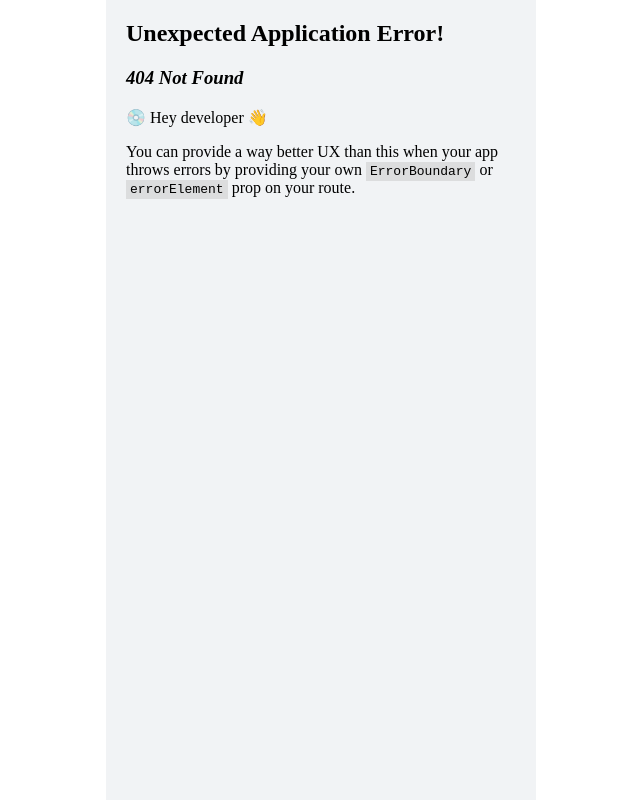
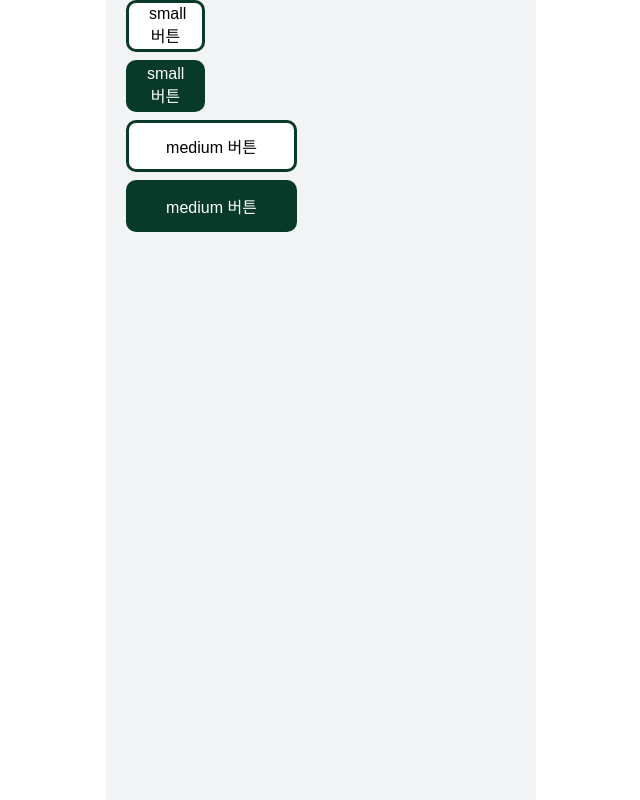
Before and after one commit to PlantHostel/PlantHostel-client, a React (Vite) app: page /guide/button in a window 1280 px wide. Before the commit this address had no page. Shown: the whole page, without its empty margins (319-959 px from the left). Built offline with nearby package versions, Linux system fonts and the light colour scheme.

Commit message:
CommonButton Variant

```diff
--- a/src/components/common/Button.tsx
+++ /dev/null
@@ -1,20 +0,0 @@
-import styled from "styled-components";
-
-interface ButtonProps {
-    text: string;
-}
-
-export const Button = ({ text }: ButtonProps) => {
-    return <ButtonComponent>{text}</ButtonComponent>;
-};
-
-const ButtonComponent = styled.button`
-    color: white;
-    border: none;
-    background-color: #073a29;
-    border-radius: 10px;
-    padding: 20px;
-    font-size: 16px;
-    text-align: center;
-    cursor: pointer;
-`;
--- /dev/null
+++ b/src/components/common/CommonButton.tsx
@@ -0,0 +1,56 @@
+import styled from "styled-components";
+
+interface ButtonProps {
+  text: string;
+  size?: string;
+  txtColor?: string;
+  bgColor?: string;
+  border?: string;
+}
+
+export const CommonButton = ({
+  text,
+  size,
+  bgColor,
+  txtColor,
+  border,
+}: ButtonProps) => {
+  return (
+    <ButtonComponent
+      size={size}
+      bgColor={bgColor}
+      txtColor={txtColor}
+      border={border}
+    >
+      {text}
+    </ButtonComponent>
+  );
+};
+
+const ButtonComponent = styled.button<{
+  size?: string;
+  bgColor?: string;
+  txtColor?: string;
+  border?: string;
+}>`
+  border-radius: 10px;
+  padding: 0 20px;
+  font-size: 16px;
+  text-align: center;
+  height: 52px;
+  cursor: pointer;
+  border: ${(props) => props.border || "none"};
+  background-color: ${(props) => props.bgColor || "#073a29"};
+  color: ${(props) => props.txtColor || "#FFFFFF"};
+  ${(props) =>
+    props.size === "small" &&
+    `
+    width: 79.2px;
+  `}
+
+  ${(props) =>
+    props.size === "medium" &&
+    `
+    width: 171px;
+  `}
+`;
--- a/src/pages/Login.tsx
+++ b/src/pages/Login.tsx
@@ -1,7 +1,7 @@
 import styled from "styled-components";
 import { Header } from "../components/common/Header";
 import { getLogoImage } from "../utils/getImage";
-import { Button } from "../components/common/Button";
+import { CommonButton } from "../components/common/CommonButton";
 import { Input } from "../components/common/Input";
 import { Link } from "react-router-dom";
 import { SocialLoginButton } from "../components/login/SocialLoginButton";
@@ -43,7 +43,7 @@ export const Login = () => {
         <SocialLoginButton text="네이버 로그인" type="naver" />
         <SocialLoginButton text="구글 로그인" type="google" />
       </SocialLoginButtons>
-      <Button text={"로그인"} />
+      <CommonButton text={"로그인"} />
       <div className="sign_in">
         아직 회원이 아니신가요? <span>회원가입</span>
       </div>
--- /dev/null
+++ b/src/pages/guide/Button.tsx
@@ -0,0 +1,31 @@
+import styled from "styled-components";
+import { CommonButton } from "../../components/common/CommonButton";
+
+export const Button = () => {
+  return (
+    <ButtonWrap>
+      <CommonButton
+        text="small 버튼"
+        size="small"
+        bgColor="#FFFFFF"
+        txtColor="#000000"
+        border="solid #073a29"
+      />
+      <CommonButton text="small 버튼" size="small" />
+      <CommonButton
+        text="medium 버튼"
+        size="medium"
+        bgColor="#FFFFFF"
+        txtColor="#000000"
+        border="solid #073a29"
+      />
+      <CommonButton text="medium 버튼" size="medium" />
+    </ButtonWrap>
+  );
+};
+
+const ButtonWrap = styled.div`
+  display: flex;
+  flex-direction: column;
+  gap: 8px;
+`;
```
Also changed, not shown: src/routes/router.tsx (+9 -4 lines).
